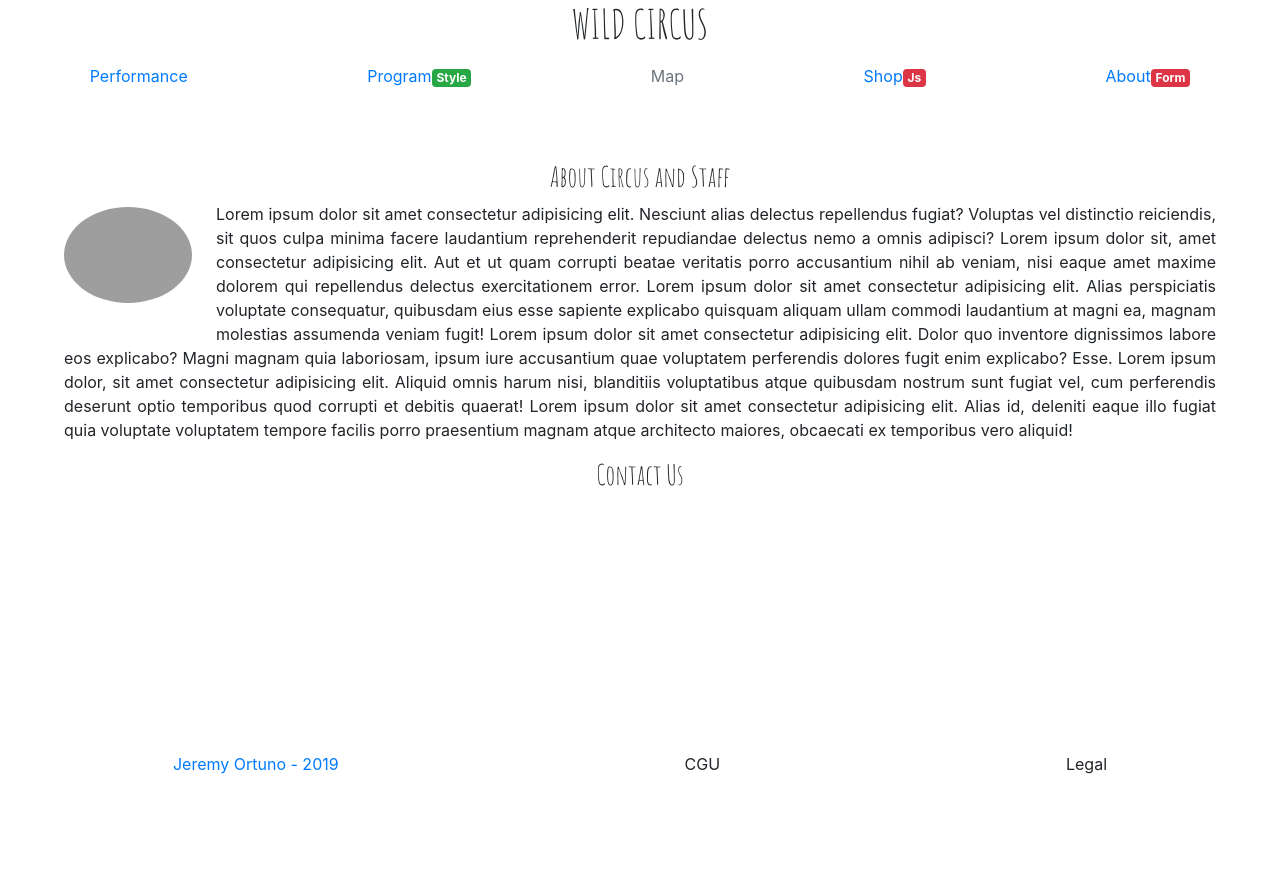
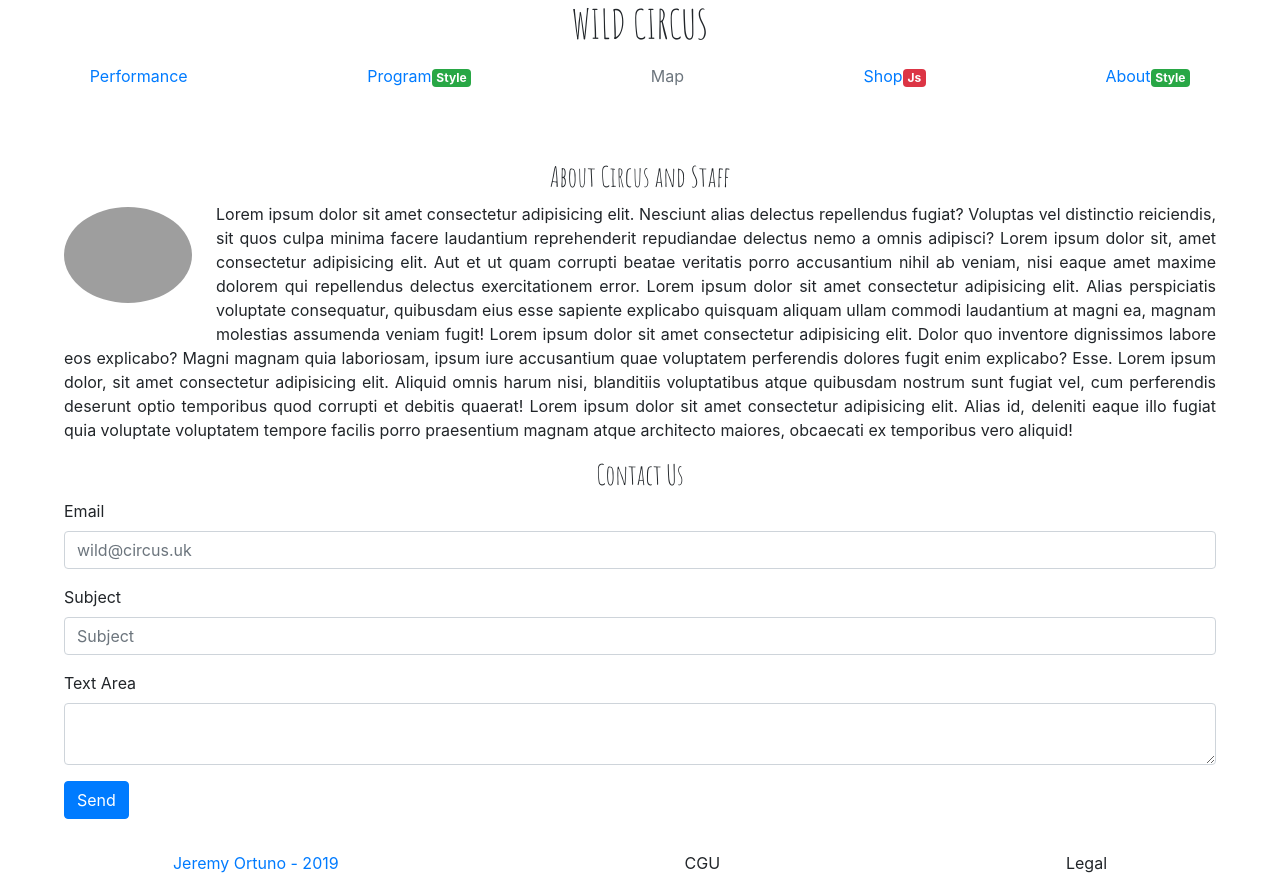
Before and after one commit to Miatack/Checkpoint4, a React (Create React App) app in the folder app/: page /About in a window 1280 px wide. Before the commit the page ends 800 px from the top, so only its background shows below. Built offline with nearby package versions, Linux system fonts and the light colour scheme; grey boxes are pictures that could not be loaded.

Commit message:
finish form

```diff
--- a/app/src/Component/About.jsx
+++ b/app/src/Component/About.jsx
@@ -1,4 +1,5 @@
 import React, { Component } from 'react';
+import { Button, Form, FormGroup, Label, Input, FormText } from 'reactstrap';
 import './About.scss';
 
 export default class About extends Component {
@@ -10,6 +11,21 @@ export default class About extends Component {
           src="https://thumbs-prod.si-cdn.com/wbzF7yL7WNDB0pVCywRmXcUm4nM=/fit-in/1072x0/https://public-media.si-cdn.com/filer/72/0a/720a5890-a738-4807-abbd-56609cc730e4/l1060040.jpg"
           alt="Author"></img>Lorem ipsum dolor sit amet consectetur adipisicing elit. Nesciunt alias delectus repellendus fugiat? Voluptas vel distinctio reiciendis, sit quos culpa minima facere laudantium reprehenderit repudiandae delectus nemo a omnis adipisci? Lorem ipsum dolor sit, amet consectetur adipisicing elit. Aut et ut quam corrupti beatae veritatis porro accusantium nihil ab veniam, nisi eaque amet maxime dolorem qui repellendus delectus exercitationem error. Lorem ipsum dolor sit amet consectetur adipisicing elit. Alias perspiciatis voluptate consequatur, quibusdam eius esse sapiente explicabo quisquam aliquam ullam commodi laudantium at magni ea, magnam molestias assumenda veniam fugit! Lorem ipsum dolor sit amet consectetur adipisicing elit. Dolor quo inventore dignissimos labore eos explicabo? Magni magnam quia laboriosam, ipsum iure accusantium quae voluptatem perferendis dolores fugit enim explicabo? Esse. Lorem ipsum dolor, sit amet consectetur adipisicing elit. Aliquid omnis harum nisi, blanditiis voluptatibus atque quibusdam nostrum sunt fugiat vel, cum perferendis deserunt optio temporibus quod corrupti et debitis quaerat! Lorem ipsum dolor sit amet consectetur adipisicing elit. Alias id, deleniti eaque illo fugiat quia voluptate voluptatem tempore facilis porro praesentium magnam atque architecto maiores, obcaecati ex temporibus vero aliquid!</p>
           <h3>Contact Us</h3>
+          <Form>
+            <FormGroup>
+              <Label for="exampleEmail">Email</Label>
+              <Input type="email" name="email" id="exampleEmail" placeholder="wild@circus.uk" />
+            </FormGroup>
+            <FormGroup>
+              <Label for="emailSubject">Subject</Label>
+              <Input type="text" name="subjecy" id="emailSubject" placeholder="Subject" />
+            </FormGroup>
+            <FormGroup>
+              <Label for="exampleText">Text Area</Label>
+              <Input type="textarea" name="text" id="exampleText" />
+            </FormGroup>
+            <Button color="primary">Send</Button>
+          </Form>
       </div>
     )
   }
--- a/app/src/Component/Header/Navbar.jsx
+++ b/app/src/Component/Header/Navbar.jsx
@@ -20,7 +20,7 @@ export default class Navbar extends Component {
             <NavLink href="/Shop/">Shop<Badge color="danger">Js</Badge></NavLink>
           </NavItem>
           <NavItem>
-            <NavLink href="/About/">About<Badge color="danger">Form</Badge></NavLink>
+            <NavLink href="/About/">About<Badge color="success">Style</Badge></NavLink>
             </NavItem>
         </Nav>
       </div>
```
